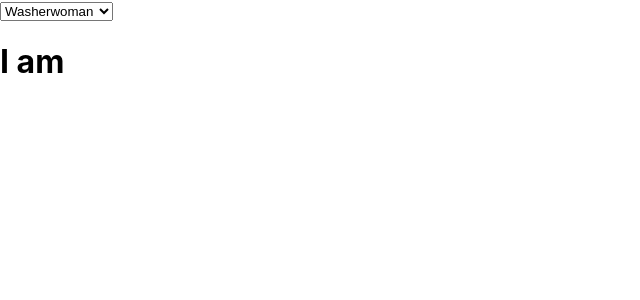
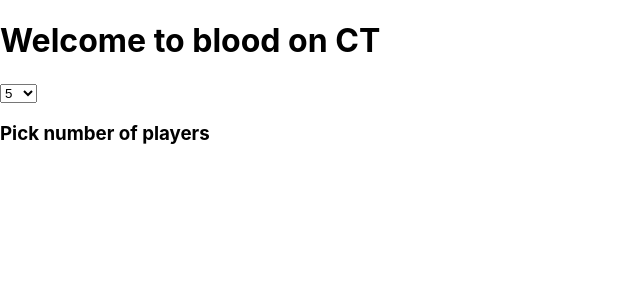
Before and after one commit to Roman-Codes/blood-on-clocktower, a React (Create React App) app: page / in a window 1280 px wide. Shown: the top 300 px of the page, without its empty margins (0-640 px from the left). Built offline with nearby package versions, Linux system fonts and the light colour scheme.

Commit message:
added player number picked, some hooks logic reworked, more calsses added

```diff
--- a/src/App.js
+++ b/src/App.js
@@ -1,15 +1,33 @@
-import React, { Component } from 'react';
+import React, { useState } from 'react';
 import './App.css';
 import Field from './Components/Field/Field';
+import NumPlayersPicker from './Components/NumPlayersPicker/NumPlayersPicker';
+import roles from './data/roles';
 
-class App extends Component{
-  render(){
-      return(
-          <div>
-              <Field/>
-          </div>
-      )
-  }
+const App = props =>{
+
+    const [numPlayers, setNumPlayers] = useState(0);
+
+    const [rolesInGame, setRolesInGame] = useState([]);
+
+    const addRole = role => {
+        const currentRoles = [...rolesInGame];
+        currentRoles.push(role);
+        setRolesInGame(currentRoles);
+    }
+
+    return(
+        <div>
+            <h1>Welcome to blood on CT</h1>
+            <NumPlayersPicker setNumPlayers={setNumPlayers}/>
+            {numPlayers?
+            <Field
+                numPlayers={numPlayers}
+                rolesInGame={rolesInGame}
+            />:
+            <h3>Pick number of players</h3>}
+        </div>
+    )
 }
 
 export default App;
--- a/src/Components/Field/Field.js
+++ b/src/Components/Field/Field.js
@@ -1,10 +1,17 @@
 import React from 'react';
 import Player from '../Player/Player';
 
-const Field = function(){
+const Field = props =>{
+    const players = [];
+    const buildFiled = number =>{
+        for (let i = 0; i < number; i++){
+            players.push(<Player rolesInGame={props.rolesInGame}/>);
+        }
+    }
+    buildFiled(props.numPlayers);
     return(
         <div className="field">
-            <Player/>
+            {players.length?players.map((player)=>{return player}):<p>waiting</p>}
         </div>
     )
 }
--- /dev/null
+++ b/src/Components/NumPlayersPicker/NumPlayersPicker.js
@@ -0,0 +1,34 @@
+import React from 'react';
+
+const NumPlayersPicker = props =>{
+
+    const handleChange = e =>{
+        props.setNumPlayers(e.target.value);
+    }
+
+    // const playerNumbers = [];
+
+    // const renderPlayerNumberPicker = number =>{
+    //     for (let i = 0; i < number; i++){
+    //         platerNumbers.push()
+    //     }
+    // }
+
+    return(
+        <select onChange={handleChange}>
+            <option value="5">5</option>
+            <option value="6">6</option>
+            <option value="7">7</option>
+            <option value="8">8</option>
+            <option value="9">9</option>
+            <option value="10">10</option>
+            <option value="11">11</option>
+            <option value="12">12</option>
+            <option value="13">13</option>
+            <option value="14">14</option>
+            <option value="15">15</option>
+        </select>
+    )
+}
+
+export default NumPlayersPicker;
--- a/src/Components/Player/Player.js
+++ b/src/Components/Player/Player.js
@@ -3,14 +3,18 @@ import RolePicker from '../RolePicker/RolePicker';
 import roles from '../../data/roles';
 
 const Player = props => {
-    const [role, setRole] = useState(null);
-    console.log(roles);
+    const [role, setRole] = useState({});
+    console.log(role);
     return(
         <div>
         	<RolePicker
-        	    setRole={setRole}
+                setRole={setRole}
+                rolesInGame={props.rolesInGame}
         	/>
-        	<h1>I am {role}</h1>
+        	{role.name ? <h1>I am {role.name}</h1>: <h1>Waiting</h1>}
+            <ul>
+                {}
+            </ul>
         </div>
     )
 }
--- /dev/null
+++ b/src/Components/RoleOption/RoleOption.js
@@ -0,0 +1,10 @@
+import React from 'react';
+
+const RoleOption = props => {
+
+    return(
+        <option className={props.role.alignment} value={props.role.name}>{props.role.name}</option>
+    )
+}
+
+export default RoleOption;
--- a/src/Components/RolePicker/RolePicker.js
+++ b/src/Components/RolePicker/RolePicker.js
@@ -1,17 +1,18 @@
 import React, { useState } from 'react';
+import roles from '../../data/roles';
+import RoleOption from '../RoleOption/RoleOption';
 
 const RolePicker = props => {
-    const [rolePick, setRolePick] = useState(null);
+
     const handleChange= e =>{
-        setRolePick(e.target.value)
+        console.log('setting role');
+        props.setRole(roles.find(({name}) => name === e.target.value));
     }
-    if (rolePick){
-        console.log('setting role');
-        props.setRole(rolePick);
-    }
+
     return(
         <select onChange={handleChange}>
-            <option className='townsfolk' value='washerwoman'>Washerwoman</option>
+            {roles.map(role => { return <RoleOption role={role}/>})}
+            {/* <option className='townsfolk' value='washerwoman'>Washerwoman</option>
             <option className='townsfolk' value='librarian'>Librarian</option>
             <option className='townsfolk' value='investigator'>Investigator</option>
             <option className='townsfolk' value='chef'>Chef</option>
@@ -32,7 +33,7 @@ const RolePicker = props => {
             <option className='minion' value='spy'>Spy</option>
             <option className='minion' value='baron'>Baron</option>
             <option className='minion' value='scarletWoman'>Scarlet Woman</option>
-            <option className='demon' value='imp'>Imp</option>
+            <option className='demon' value='imp'>Imp</option> */}
         </select>
     )
 }
--- a/src/data/roles.js
+++ b/src/data/roles.js
@@ -1,14 +1,14 @@
 let Role = class{
-    constructor(name, type, alive, hasVote, firstNight, firstNightMessage, message, poisoned, drunk, redHerring, hasAbility, ability){
+    constructor(name, alignment, alive, hasVote, firstNight, firstNightMessage, message, poisoned, drunk, redHerring, hasAbility, ability){
         this.name = name;
-        this.type = type;
+        this.alignment = alignment;
         this.alive = alive;
         this.hasVote = hasVote;
         this.firstNight = firstNight;
         this.firstNightMessage = firstNightMessage;
         this.message = message;
         this.poisoned = poisoned;
-        this.deunk = drunk;
+        this.drunk = drunk;
         this.redHerring = redHerring;
         this.hasAbility = hasAbility;
         this.ability = ability;
@@ -22,8 +22,14 @@ let Washerwoman = new Role('washerwoman', 'townsfolk', true, true, true, 'You po
 let Librarian = new Role('librarian', 'townsfolk', true, true, true, 'You point at two players and give librarian an outsider class of one of them.', 'Skip the rest of nights', false, false, false, null, null);
 
 // -Investigator: 1 "Minion", 1 "Wrong"
+let Investigator = new Role('investigator', 'townsfolk', true, true, true, 'You point at two players and give investigator minion class of one of them', 'Skip the rest of nights', false, false, false, null, null);
+
 // -Chef
+let Chef = new Role('chef', 'townsfolk', true, true, true, 'You give the number of evil players next to each other', 'You give the number of evil players next to each other', false, false, false, null, null);
+
 // -Empath
+let Empath = new Role('empath', 'townsfolk', true, true, true, 'You give the number of evil players next empath', 'You give the number of evil players next to empath', false, false, false, null, null);
+
 // -Fortune Teller: 1 "Red Herring"
 // -Undertaker: 1 "Died Today"
 // -Monk: 1 "Safe"
@@ -48,8 +54,8 @@ let Librarian = new Role('librarian', 'townsfolk', true, true, true, 'You point
 // Demon
 // -Imp: 1 "Attacked"
 const roles = [
-    Washerwoman,
-    Librarian,
+    Washerwoman, Librarian, Investigator, Chef, Empath
+
 ]
 
 export default roles;
```
